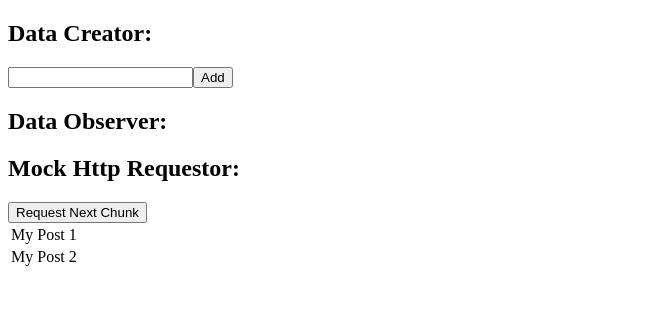
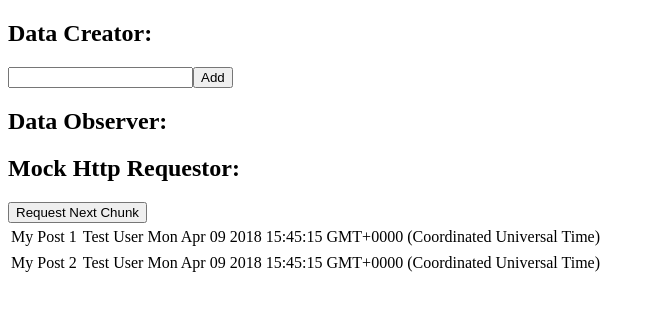
Before and after one commit to ReservedDeveloper/rxjs-observable-examples, an Angular app: page / in a window 1280 px wide. Shown: the top 310 px of the page, without its empty margins (0-655 px from the left). Built offline with nearby package versions, Linux system fonts and the light colour scheme.

Commit message:
clean up

```diff
--- a/src/app/mock-http-observer/mock-http-observer.component.html
+++ b/src/app/mock-http-observer/mock-http-observer.component.html
@@ -5,7 +5,7 @@
   <tr *ngFor="let chunk of chunks">
     <td>{{ chunk.title }}</td>
     <table>
-      <tr *ngFor="let like of likes">
+      <tr *ngFor="let like of chunk.likes">
         <td> {{ like.username }} </td>
         <td> {{ like.timestamp }} </td>
       </tr>
```
